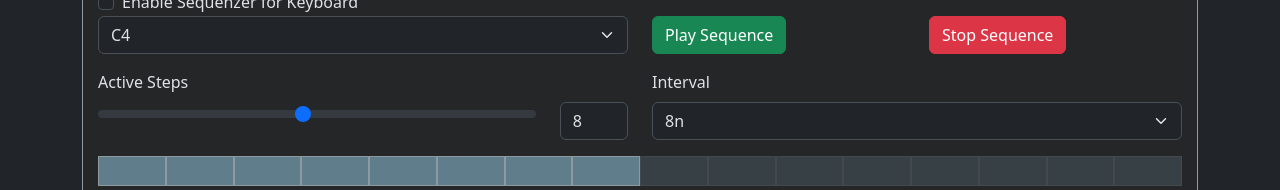
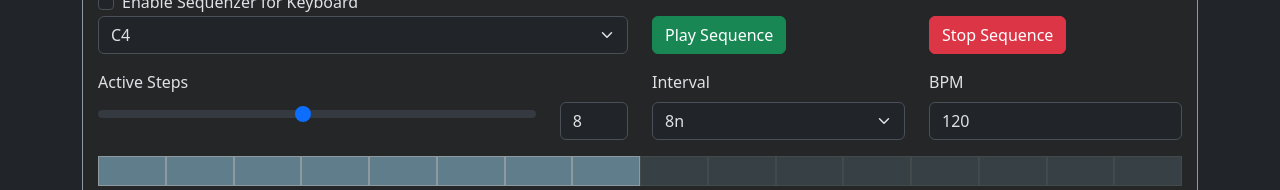
Before and after one commit to michael-graute/tonejs-synthesizer, an Angular app: page / in a window 1280 px wide. Shown: the part 331-521 px from the top of the page. Built offline with nearby package versions, Linux system fonts and the light colour scheme.

Commit message:
added BPM input

```diff
--- a/src/app/sequenzer/sequenzer.component.html
+++ b/src/app/sequenzer/sequenzer.component.html
@@ -37,7 +37,8 @@
           </div>
         </div>
         <div class="col-6">
-          <div>
+          <div class="row">
+            <div class="col-6">
               <label class="form-label">Interval</label>
               <select class="form-select" [(ngModel)]="synthService.sequencerInterval">
                 <option [ngValue]="'1n'">1n</option>
@@ -47,6 +48,11 @@
                 <option [ngValue]="'16n'">16n</option>
                 <option [ngValue]="'32n'">32n</option>
               </select>
+            </div>
+            <div class="col-6">
+              <label class="form-label">BPM</label>
+              <input type="text" class="form-control" [(ngModel)]="synthService.tempo">
+            </div>
           </div>
         </div>
       </div>
```
Lines whose indentation alone changed are shown as unchanged.
